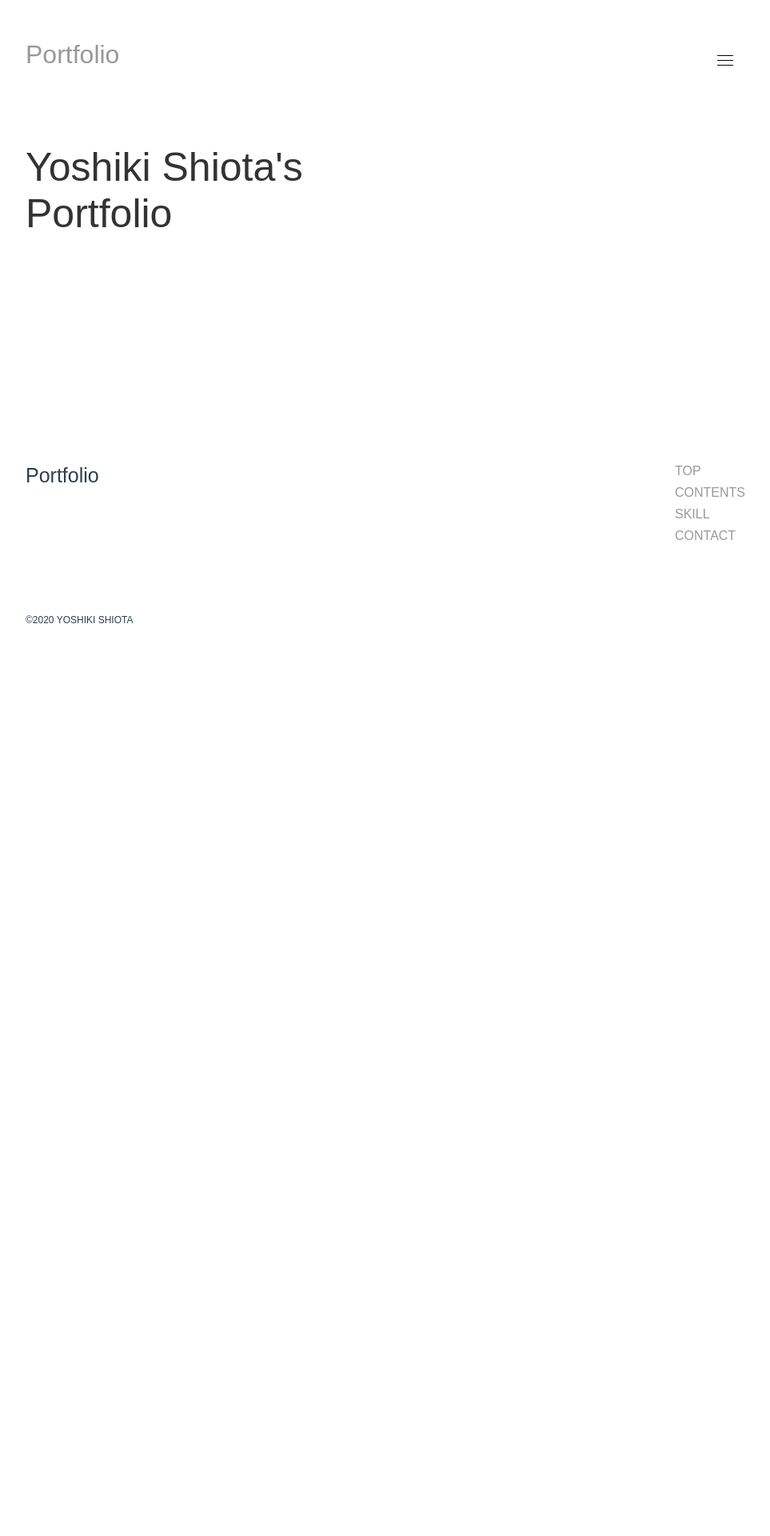
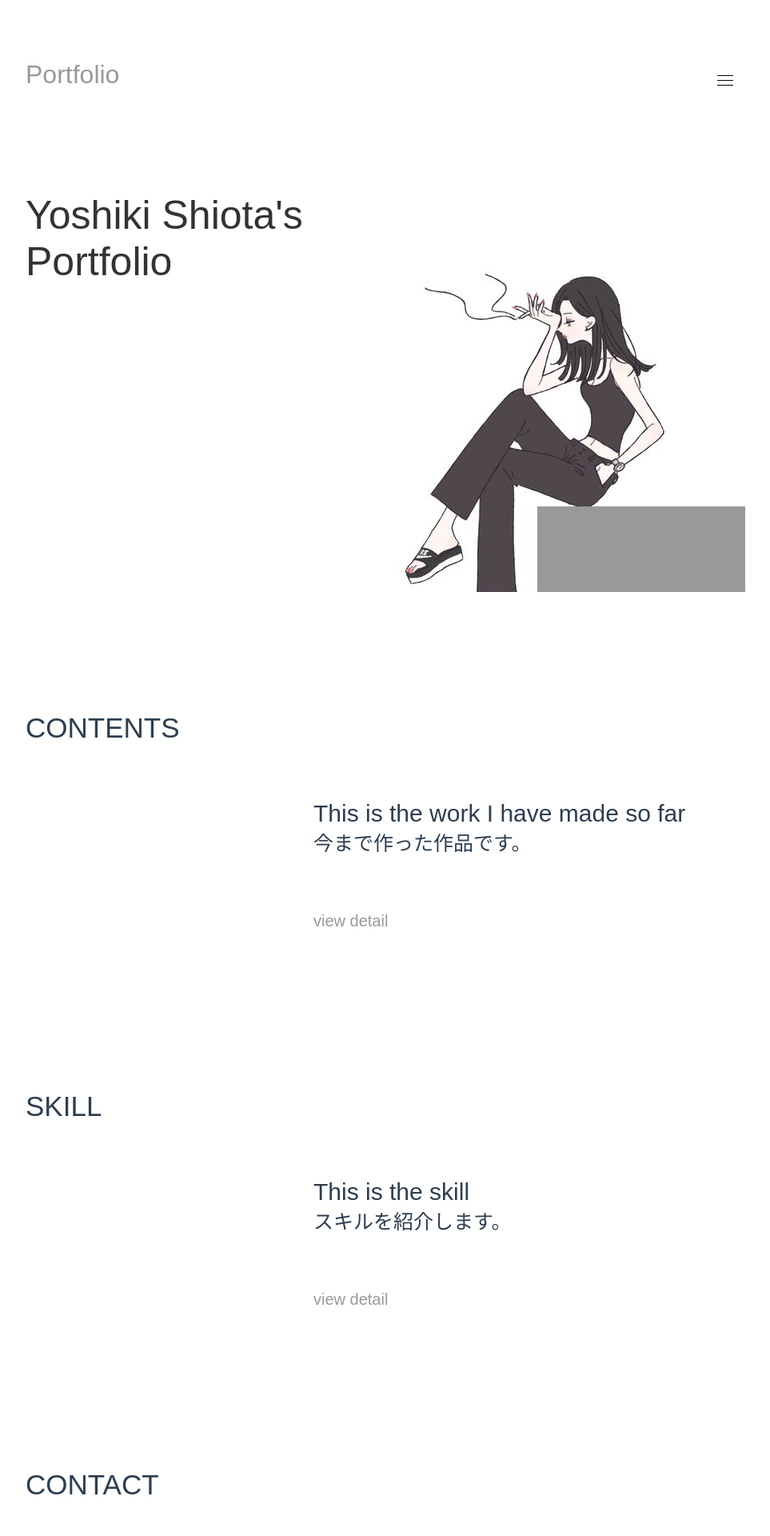
Before and after one commit to YoshikiShiota/portfolio_vue, a Vue app: page / in a window 1280 px wide. Shown: the top 1920 px of the page at 80% size, without its empty margins (158-1121 px from the left). Before the commit the page ends 800 px from the top, so only its background shows below. Built offline with nearby package versions, Linux system fonts and the light colour scheme.

Commit message:
fix firtview and add contents

```diff
--- a/src/components/HeaderItem.vue
+++ b/src/components/HeaderItem.vue
@@ -38,7 +38,7 @@ export default {
 <style>
 .header {
   position: relative;
-  padding-top: 50px;
+  padding-top: 75px;
 }
 .header__inner {
   display:-webkit-box;
--- a/src/views/Home.vue
+++ b/src/views/Home.vue
@@ -3,6 +3,32 @@
       <div class="content__top">
         <p class="tit__first fadein">Yoshiki Shiota's</p>
         <p class="tit__second fadein">Portfolio</p>
+      </div>
+      <div class="content__detail">
+        <div class="content__first">
+          <p class="content__tit">CONTENTS</p>
+          <div class="detail">
+            <p class="detail_eng">This is the work I have made so far</p>
+            <p class="detail_jpn">今まで作った作品です。</p>
+            <router-link to="/contents" class="detail__link">view detail</router-link>
+          </div>
+        </div>
+        <div class="content__first">
+          <p class="content__tit">SKILL</p>
+          <div class="detail">
+            <p class="detail_eng">This is the skill</p>
+            <p class="detail_jpn">スキルを紹介します。</p>
+            <router-link to="/skills" class="detail__link">view detail</router-link>
+          </div>
+        </div>
+        <div class="content__first">
+          <p class="content__tit">CONTACT</p>
+          <div class="detail">
+            <p class="detail_eng">This is contact</p>
+            <p class="detail_jpn">気軽に連絡ください。</p>
+            <router-link to="/contact" class="detail__link">view detail</router-link>
+          </div>
+        </div>
       </div>
   </div>
 </template>
@@ -14,11 +40,25 @@
 <style>
 .content {
   width: 900px;
-  margin: 0 auto;
+  margin: 0 auto 100px;
 }
 .content__top {
-  height: 400px;
-  padding-top: 80px;
+  height: 500px;
+  padding-top: 115px;
+  background-image: url(../assets/first_view.png);
+  background-repeat: no-repeat;
+  background-position: top 84px right -30px;
+  margin-bottom: 150px;
+  position: relative;
+}
+.content__top::after {
+  position: absolute;
+  content: "";
+  width: 260px;
+  height: 107px;
+  background-color: #999;
+  right: 0;
+  bottom: 0;
 }
 .tit__first,
 .tit__second {
@@ -26,17 +66,40 @@
   text-align: left;
   color: #333;
 }
-.tit__first {
-}
-.tit__second {
-
-}
 .fadein {
   animation-name: fadeIn;
-  animation-duration: 2s;
+  animation-duration: 4s;
 }
 @keyframes fadeIn {
   0% {opacity: 0}
   100% {opacity: 1}
 }
+
+.content__first {
+  display:-webkit-box;
+  display:-ms-flexbox;
+  display: flex;
+  margin-bottom: 200px;
+}
+.content__tit {
+  width: 40%;
+  text-align: left;
+  font-size: 35px;
+}
+.detail {
+  padding-top: 110px;
+  text-align: left;
+}
+.detail_eng {
+  font-size: 30px;
+}
+.detail_jpn {
+  font-size: 25px;
+  margin-bottom: 70px;
+}
+.detail__link {
+  color: #999;
+  font-size: 20px;
+  text-decoration: none;
+}
 </style>
```
Also changed, not shown: src/assets/first_view.png (added).
